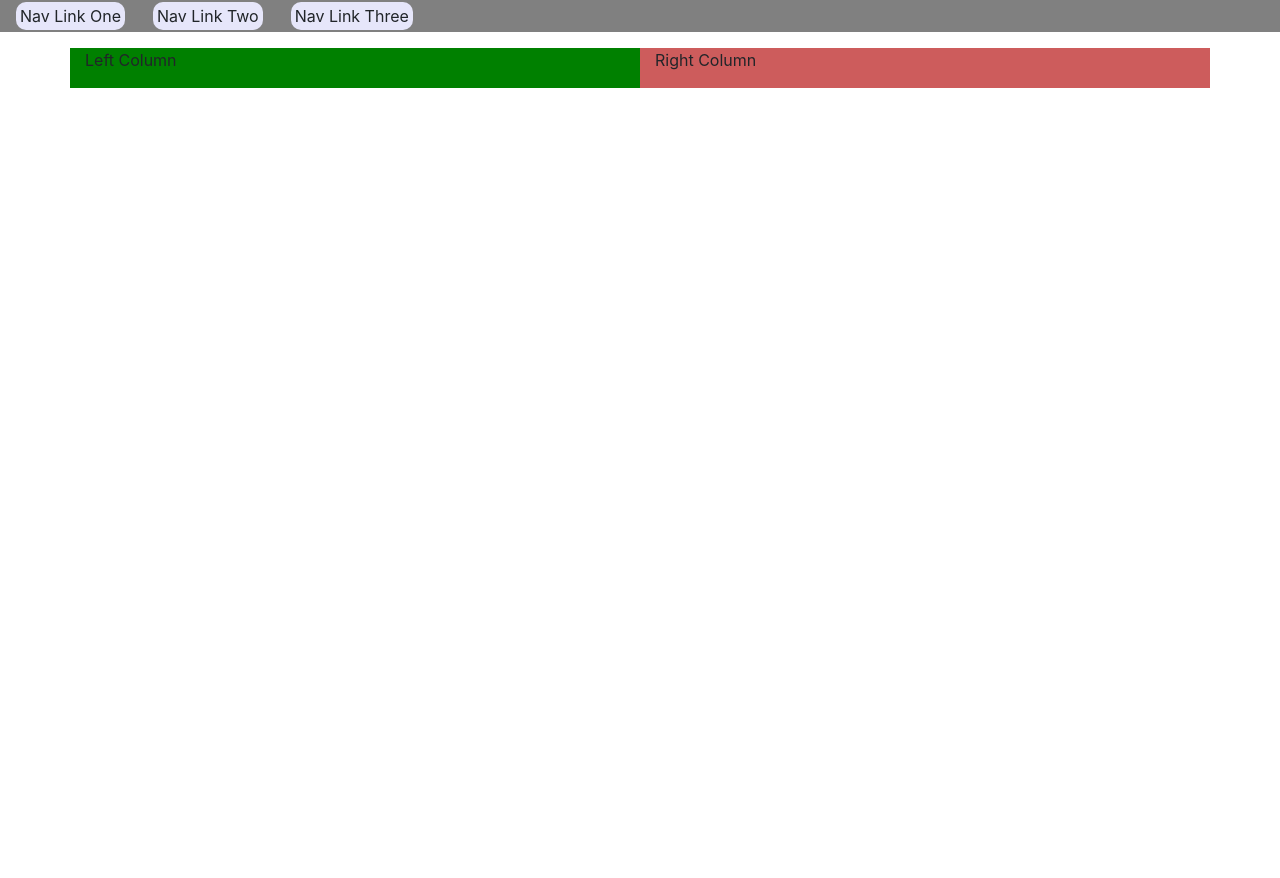
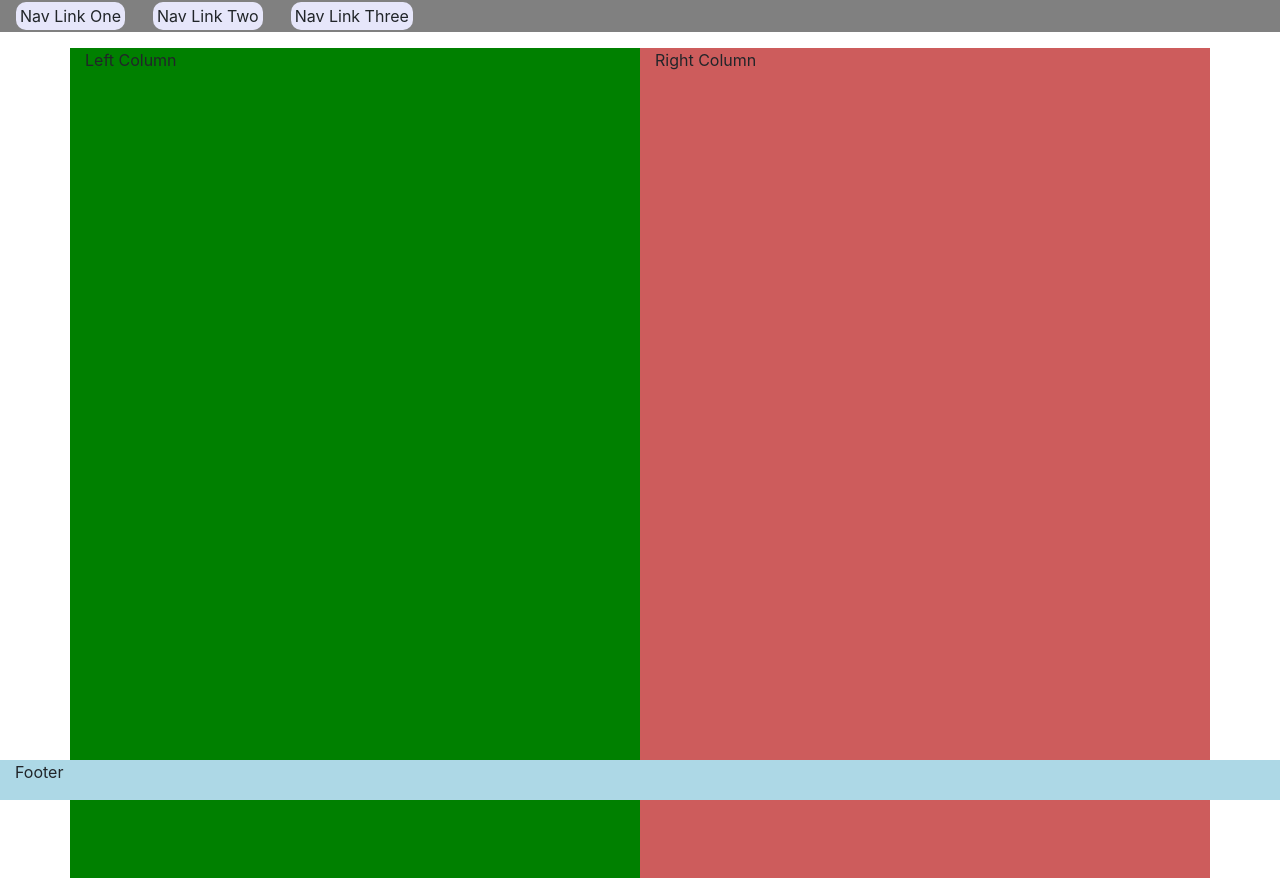
Before and after one commit to ryanlevine1/Day-4, a plain HTML site: page index.html in a window 1280 px wide. Before the commit the page ends 800 px from the top, so only its background shows below. Drawn offline with nearby package versions, Linux system fonts and the light colour scheme.

Commit message:
finished the take home challenge, ready for review

```diff
--- a/css/styles.css
+++ b/css/styles.css
@@ -16,58 +16,13 @@ nav > ul > li {
 
 .left_column{
     background-color: green;
+    height: 830px;
 }
 
 .right_column{
     background-color: indianred;
 }
 
-
-
-/* .left-column{
-    background-color: royalblue;
+footer {
+    background-color: lightblue;
 }
-
-.right-column{
-    background-color: seagreen;
-} */
-
-
-
-
-
-/* nav {
-    height: 50px;
-    width: 100vw;
-    background-color: blueviolet;
-
-}
-
-.left{
-    height: 500px;
-    width: 25vw;
-    background-color: cadetblue;
-    display: flex;
-    flex-direction: column;
-    justify-content: center;
-}
-
-.right{
-    height: 500px;
-    width: 25vw;
-    background-color: crimson;
-    position: absolute;
-    left: 500px;
-    bottom: 343px;
-    display: flex;
-    flex-direction: column;
-    justify-content: center;
-}
-
-footer{
-    height: 50px;
-    width: 100vw;
-    background-color: palevioletred;
-    display: flex;
-
-} */
--- a/index.html
+++ b/index.html
@@ -35,7 +35,7 @@
 
     <div class="container">
         <div class="row">
-        <div class="left_column col-sm-12 col-md-6">
+            <div class="left_column col-sm-12 col-md-6 ">
                 <p>Left Column</p>
             </div>
             <div class="right_column col-sm-12 col-md-6">
@@ -47,42 +47,26 @@
 
 
 
-
-<!-- <div class="content">
-    <div class="left-column">Left Column </div>
-    <div class="right-column">Right Column</div>
-
-</div>
-
-<footer>
-    <p> Footer
-    </p>
-</footer> -->
+    <footer class="container-fluid fixed-bottom">
+        <p> Footer</p>
+    </footer>
 
 
 
 
 
-<!-- <div class="left">
-        <h1> LEFT COLUMN </h1>
-    </div>
-
-    <div class="right">
-        <h1> RIGHT COLUMN </h1>
-    </div>
-
-    <footer>
-        <h1> FOOTER </h1>
-    </footer>
-
-     -->
 
 
 
 
 
-    <script src="https://code.jquery.com/jquery-3.5.1.slim.min.js"integrity="sha384-DfXdz2htPH0lsSSs5nCTpuj/zy4C+OGpamoFVy38MVBnE+IbbVYUew+OrCXaRkfj" crossorigin="anonymous"></script>
-    <script src="https://cdn.jsdelivr.net/npm/bootstrap@4.5.3/dist/js/bootstrap.bundle.min.js"integrity="sha384-ho+j7jyWK8fNQe+A12Hb8AhRq26LrZ/JpcUGGOn+Y7RsweNrtN/tE3MoK7ZeZDyx"crossorigin="anonymous"></script>
+
+    <script src="https://code.jquery.com/jquery-3.5.1.slim.min.js"
+        integrity="sha384-DfXdz2htPH0lsSSs5nCTpuj/zy4C+OGpamoFVy38MVBnE+IbbVYUew+OrCXaRkfj"
+        crossorigin="anonymous"></script>
+    <script src="https://cdn.jsdelivr.net/npm/bootstrap@4.5.3/dist/js/bootstrap.bundle.min.js"
+        integrity="sha384-ho+j7jyWK8fNQe+A12Hb8AhRq26LrZ/JpcUGGOn+Y7RsweNrtN/tE3MoK7ZeZDyx"
+        crossorigin="anonymous"></script>
 
 
 </body>
```
Lines whose indentation alone changed are shown as unchanged.
